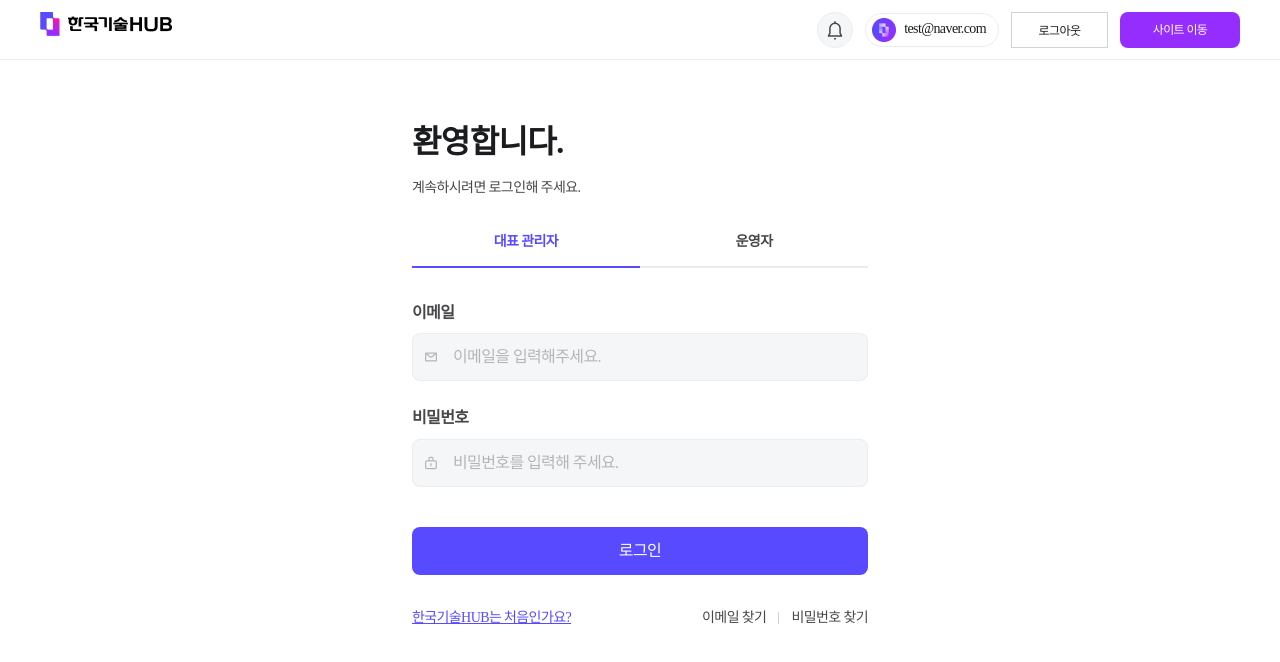
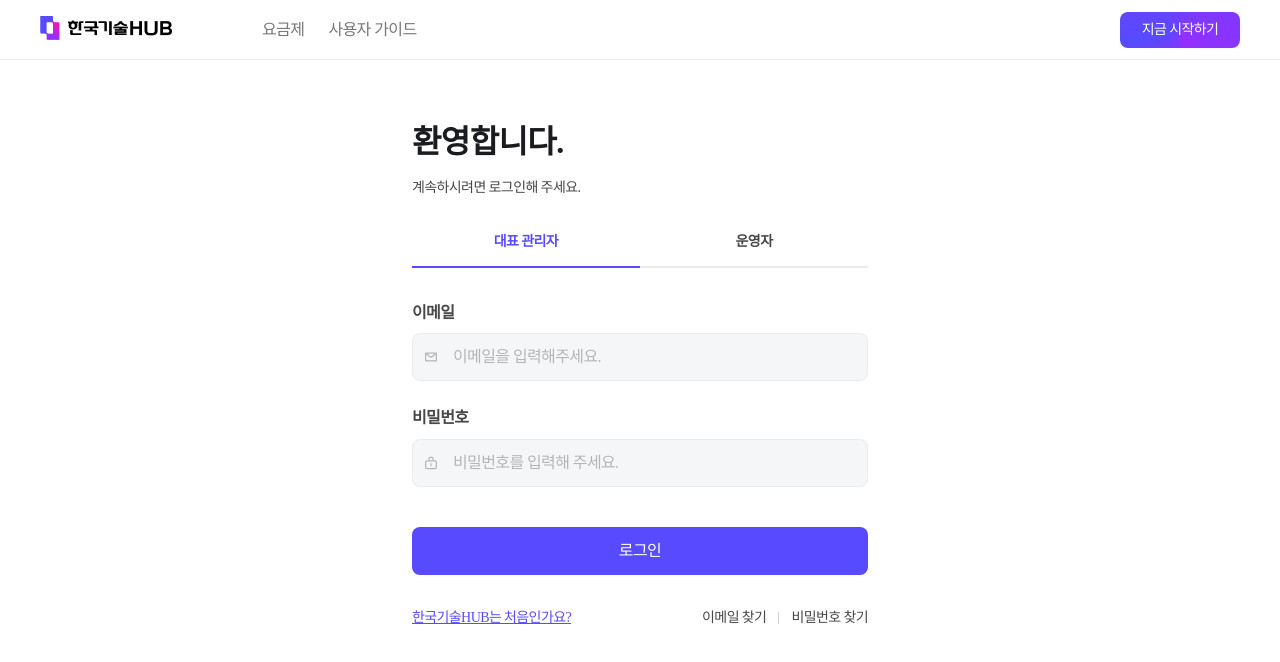
Before and after one commit to hong-seunghyun/Kmong-Hub-project, a Next.js app: page /user/login in a window 1280 px wide. Shown: the top 662 px of the page. Built offline with nearby package versions, Linux system fonts and the light colour scheme; a web font is replaced by a local one.

Commit message:
로그인, 회원가입 상단바 수정

```diff
--- a/src/components/navigations/navigation_top.js
+++ b/src/components/navigations/navigation_top.js
@@ -1,11 +1,14 @@
 import React from "react";
 import ButtonCta from "/src/components/buttons/button_cta";
 import Link from "next/link";
+import { useRouter } from "next/router";
 
 const Component = () => {
 
+	const router = useRouter();
+
 	const linkBtn = () => {
-    window.location.href="/user/login";
+    router.push("/user/login");
   };
 
 	return(
--- a/src/components/navigations/navigation_top_login.js
+++ b/src/components/navigations/navigation_top_login.js
@@ -16,9 +16,9 @@ const Component = () => {
 					<img src="/images/user_icon_s.png" alt="logo" />
 					<p>test@naver.com</p>
 				</div>
-				<div className="logout-btn caption-R">
+				<Link href="/" className="logout-btn caption-R">
 					로그아웃
-				</div>
+				</Link>
 				<div className="link-btn">
 					<ButtonSecondaryS text="사이트 이동"/>
 				</div>
--- a/src/containers/user/sign_up.js
+++ b/src/containers/user/sign_up.js
@@ -11,6 +11,9 @@ import TextBtn from "/src/components/buttons/text_button_underline_primary_m"
 import Link from "next/link"
 
 const Component = () => {
+
+
+
 	return(
 			<div className="login sing-up">
 				<h1 className="display-5-B">환영합니다.</h1>
--- a/src/pages/user/login-2.js
+++ b/src/pages/user/login-2.js
@@ -1,10 +1,10 @@
 import React from "react";
 import Component from "/src/containers/user/login-2";
-import NavigationTopLogin from "/src/components/navigations/navigation_top_login";
+import NavigationTop from "/src/components/navigations/navigation_top";
 
 const Page = ({ ...props }) => (
   <>
-		<NavigationTopLogin />
+		<NavigationTop />
     <Component {...props} />
   </>
 );
--- a/src/pages/user/login.js
+++ b/src/pages/user/login.js
@@ -1,10 +1,10 @@
 import React from "react";
 import Component from "/src/containers/user/login";
-import NavigationTopLogin from "/src/components/navigations/navigation_top_login";
+import NavigationTop from "/src/components/navigations/navigation_top";
 
 const Page = ({ ...props }) => (
   <>
-		<NavigationTopLogin />
+		<NavigationTop />
     <Component {...props} />
   </>
 );
--- a/src/pages/user/sign_up.js
+++ b/src/pages/user/sign_up.js
@@ -1,10 +1,10 @@
 import React from "react";
 import Component from "/src/containers/user/sign_up";
-import NavigationTopLogin from "/src/components/navigations/navigation_top_login";
+import NavigationTop from "/src/components/navigations/navigation_top";
 
 const Page = ({ ...props }) => (
   <>
-		<NavigationTopLogin />
+		<NavigationTop />
     <Component {...props} />
   </>
 );
```
